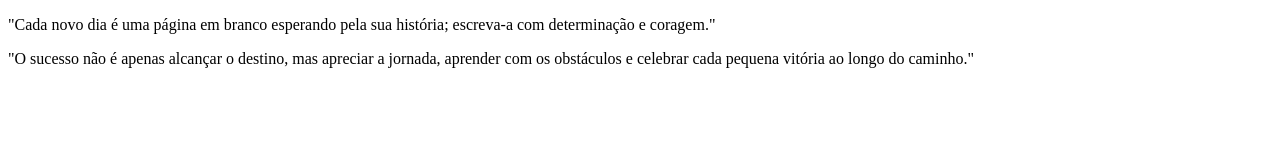
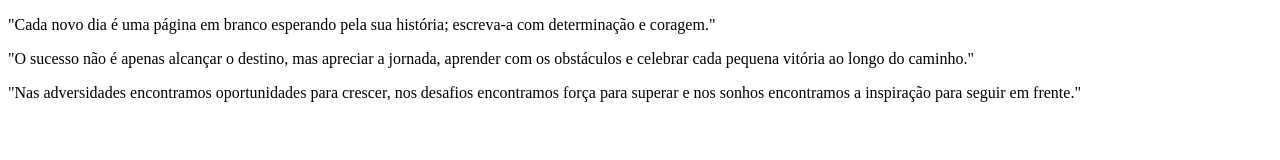
Before and after one commit to wsl77y/bootcamp-dev-jr, a plain HTML site: page index.html in a window 1280 px wide. Drawn offline with Linux system fonts and the light colour scheme.

Commit message:
Frase motivacional 3

```diff
--- a/index.html
+++ b/index.html
@@ -12,5 +12,8 @@
     <p>
         "O sucesso não é apenas alcançar o destino, mas apreciar a jornada, aprender com os obstáculos e celebrar cada pequena vitória ao longo do caminho."
     </p>
+    <p>
+        "Nas adversidades encontramos oportunidades para crescer, nos desafios encontramos força para superar e nos sonhos encontramos a inspiração para seguir em frente."
+    </p>
 </body>
 </html>
```
